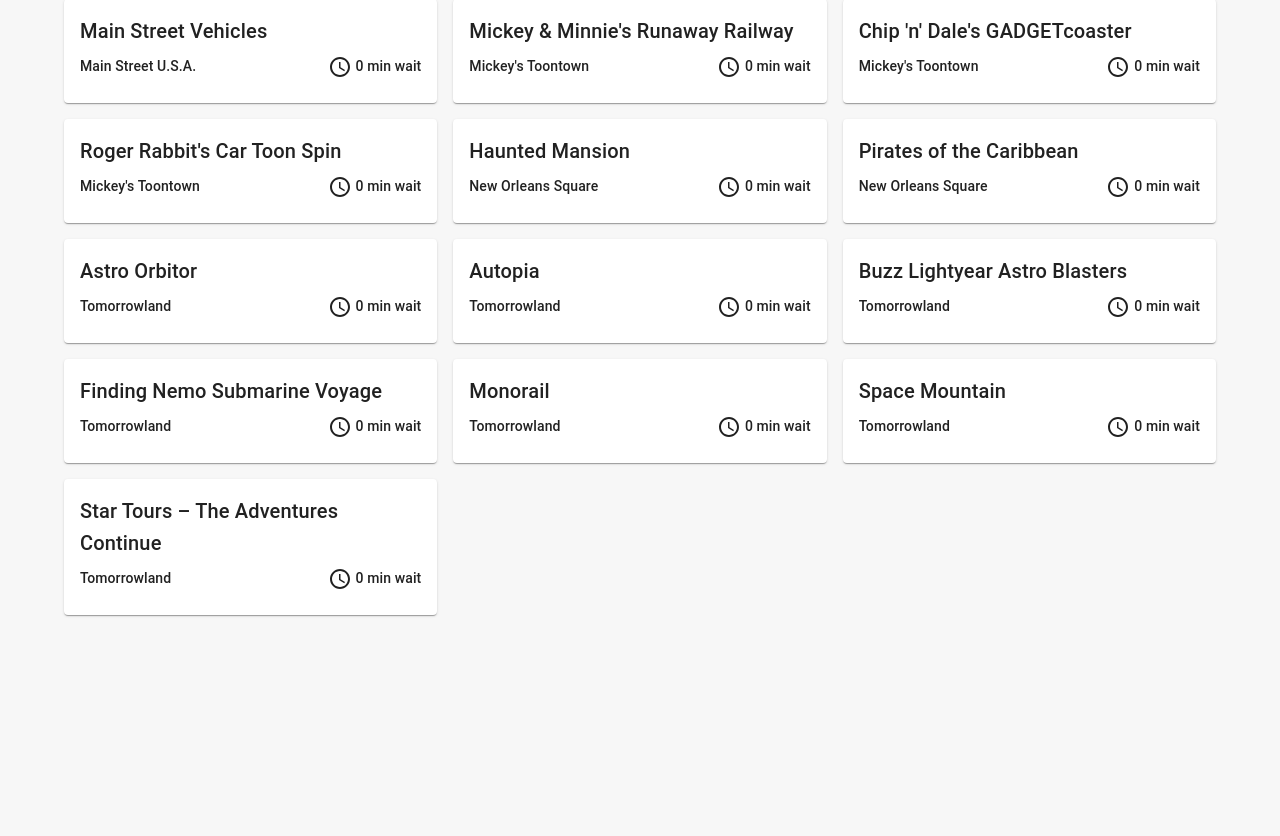
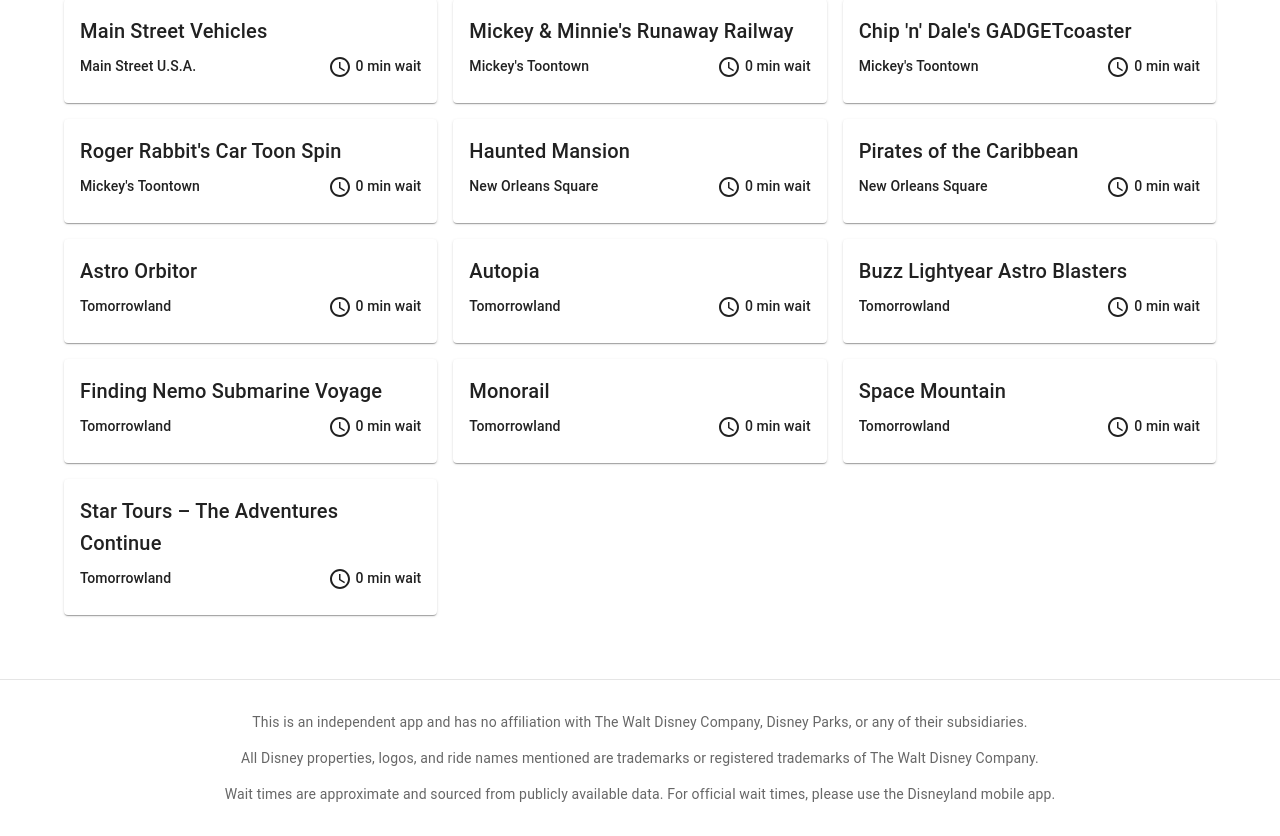
Before and after one commit to raz0rcoder/disneyridepicker, a Next.js app: page / in a window 1280 px wide. Shown: the part 1266-2102 px from the top of the page. Before the commit the page ends 1913 px from the top, so only its background shows below. Built offline with nearby package versions, Linux system fonts and the light colour scheme; no server answers.

Commit message:
added legal footer

```diff
--- a/pages/_app.js
+++ b/pages/_app.js
@@ -1,6 +1,8 @@
 import React from 'react';
-import { ThemeProvider, createTheme } from '@mui/material/styles';
-import CssBaseline from '@mui/material/CssBaseline';
+import { ThemeProvider } from '@mui/material/styles';
+import { CssBaseline } from '@mui/material';
+import { createTheme } from '@mui/material/styles';
+import '../styles/globals.css';
 
 const theme = createTheme({
   palette: {
@@ -10,13 +12,10 @@
     secondary: {
       main: '#6C7C8C',
     },
-    background: {
-      default: '#f7f7f7',
-    },
   },
 });
 
-export default function MyApp({ Component, pageProps }) {
+function MyApp({ Component, pageProps }) {
   React.useEffect(() => {
     // Remove the server-side injected CSS
     const jssStyles = document.querySelector('#jss-server-side');
@@ -32,3 +31,5 @@
     </ThemeProvider>
   );
 }
+
+export default MyApp;
--- a/pages/_document.js
+++ b/pages/_document.js
@@ -1,9 +1,6 @@
-import * as React from 'react';
-import Document, { Html, Head, Main, NextScript } from 'next/document';
-import { ServerStyleSheets } from '@mui/styles';
+import { Html, Head, Main, NextScript } from 'next/document';
 
-export default class MyDocument extends Document {
-  render() {
+export default function Document() {
   return (
     <Html lang="en">
       <Head>
@@ -19,66 +16,3 @@
     </Html>
   );
 }
-}
-
-// Resolution order
-//
-// On the server:
-// 1. app.getInitialProps
-// 2. page.getInitialProps
-// 3. document.getInitialProps
-// 4. app.render
-// 5. page.render
-// 6. document.render
-//
-// On the server with error:
-// 1. document.getInitialProps
-// 2. app.render
-// 3. page.render
-// 4. document.render
-//
-// On the client
-// 1. app.getInitialProps
-// 2. page.getInitialProps
-// 3. app.render
-// 4. page.render
-
-MyDocument.getInitialProps = async (ctx) => {
-  // Resolution order
-  //
-  // On the server:
-  // 1. app.getInitialProps
-  // 2. page.getInitialProps
-  // 3. document.getInitialProps
-  // 4. app.render
-  // 5. page.render
-  // 6. document.render
-  //
-  // On the server with error:
-  // 1. document.getInitialProps
-  // 2. app.render
-  // 3. page.render
-  // 4. document.render
-  //
-  // On the client
-  // 1. app.getInitialProps
-  // 2. page.getInitialProps
-  // 3. app.render
-  // 4. page.render
-
-  // Create a new server-side instance of MUI's style generation
-  const sheets = new ServerStyleSheets();
-  const originalRenderPage = ctx.renderPage;
-
-  ctx.renderPage = () =>
-    originalRenderPage({
-      enhanceApp: (App) => (props) => sheets.collect(<App {...props} />),
-    });
-
-  const initialProps = await Document.getInitialProps(ctx);
-
-  return {
-    ...initialProps,
-    styles: [...React.Children.toArray(initialProps.styles), sheets.getStyleElement()],
-  };
-};
--- a/pages/index.js
+++ b/pages/index.js
@@ -1,10 +1,7 @@
+import React from 'react';
 import App from '../src/App';
-import { NoSsr } from '@mui/material';
 
+// Simple page component that renders App
 export default function Home() {
-  return (
-    <NoSsr>
-      <App />
-    </NoSsr>
-  );
+  return <App />;
 }
--- a/src/App.js
+++ b/src/App.js
@@ -1,6 +1,7 @@
 import React, { useState, useEffect } from 'react';
 import axios from 'axios';
 import Head from 'next/head';
+import { styled } from '@mui/material/styles';
 import {
   Button,
   Typography,
@@ -13,12 +14,12 @@
   Grid,
   CircularProgress,
   Container,
-  Box
+  Box,
+  Paper
 } from '@mui/material';
 import RefreshIcon from '@mui/icons-material/Refresh';
 import AccessTimeIcon from '@mui/icons-material/AccessTime';
 import ShuffleIcon from '@mui/icons-material/Shuffle';
-import { styled } from '@mui/material/styles';
 
 const DisneyButton = styled(Button)({
   background: 'linear-gradient(135deg, #6E46D2 0%, #2C92D2 100%)',
@@ -41,6 +42,15 @@
     opacity: 0.7,
   }
 });
+
+const FooterContainer = styled(Paper)(({ theme }) => ({
+  padding: '2rem',
+  marginTop: '2rem',
+  textAlign: 'center',
+  background: 'white',
+  borderRadius: 0,
+  borderTop: '1px solid rgba(0, 0, 0, 0.1)',
+}));
 
 const App = () => {
   const [rides, setRides] = useState([]);
@@ -298,6 +308,20 @@
           )}
         </Box>
       </Container>
+
+      <FooterContainer elevation={0}>
+        <Container maxWidth="lg">
+          <Typography variant="body2" color="text.secondary" paragraph>
+            This is an independent app and has no affiliation with The Walt Disney Company, Disney Parks, or any of their subsidiaries.
+          </Typography>
+          <Typography variant="body2" color="text.secondary" paragraph>
+            All Disney properties, logos, and ride names mentioned are trademarks or registered trademarks of The Walt Disney Company.
+          </Typography>
+          <Typography variant="body2" color="text.secondary">
+            Wait times are approximate and sourced from publicly available data. For official wait times, please use the Disneyland mobile app.
+          </Typography>
+        </Container>
+      </FooterContainer>
     </>
   );
 };
--- /dev/null
+++ b/styles/globals.css
@@ -0,0 +1,20 @@
+html,
+body {
+  padding: 0;
+  margin: 0;
+  font-family: "Source Sans Pro", -apple-system, BlinkMacSystemFont, Segoe UI, Roboto, Oxygen,
+    Ubuntu, Cantarell, Fira Sans, Droid Sans, Helvetica Neue, sans-serif;
+}
+
+body {
+  background-color: #f7f7f7;
+}
+
+a {
+  color: inherit;
+  text-decoration: none;
+}
+
+* {
+  box-sizing: border-box;
+}
```
Lines whose indentation alone changed are shown as unchanged.
